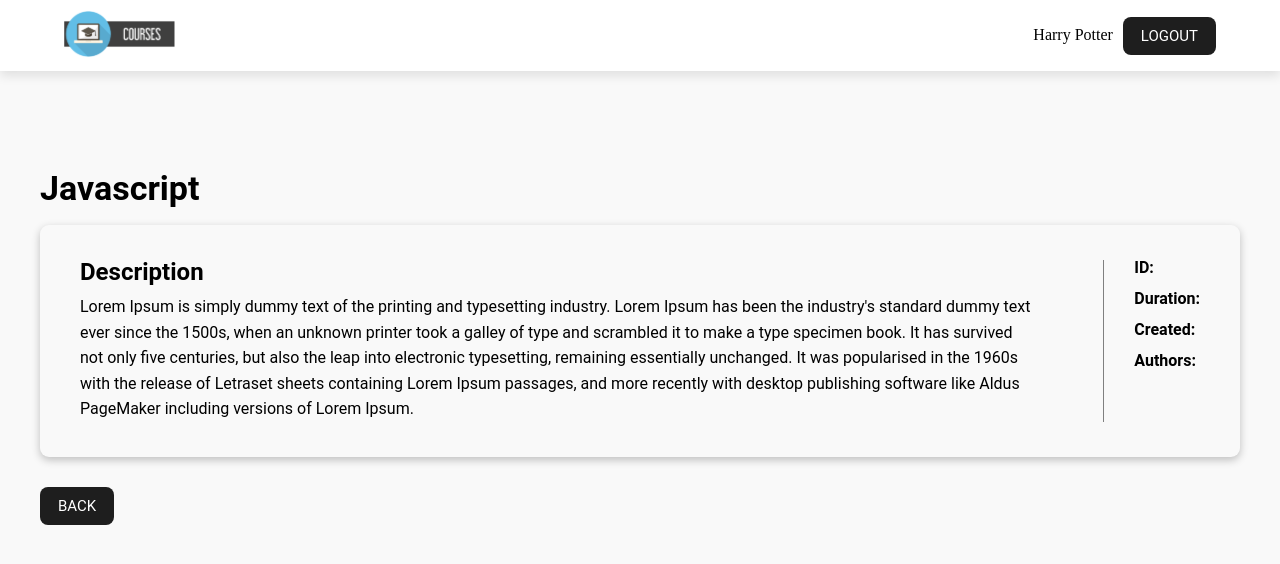
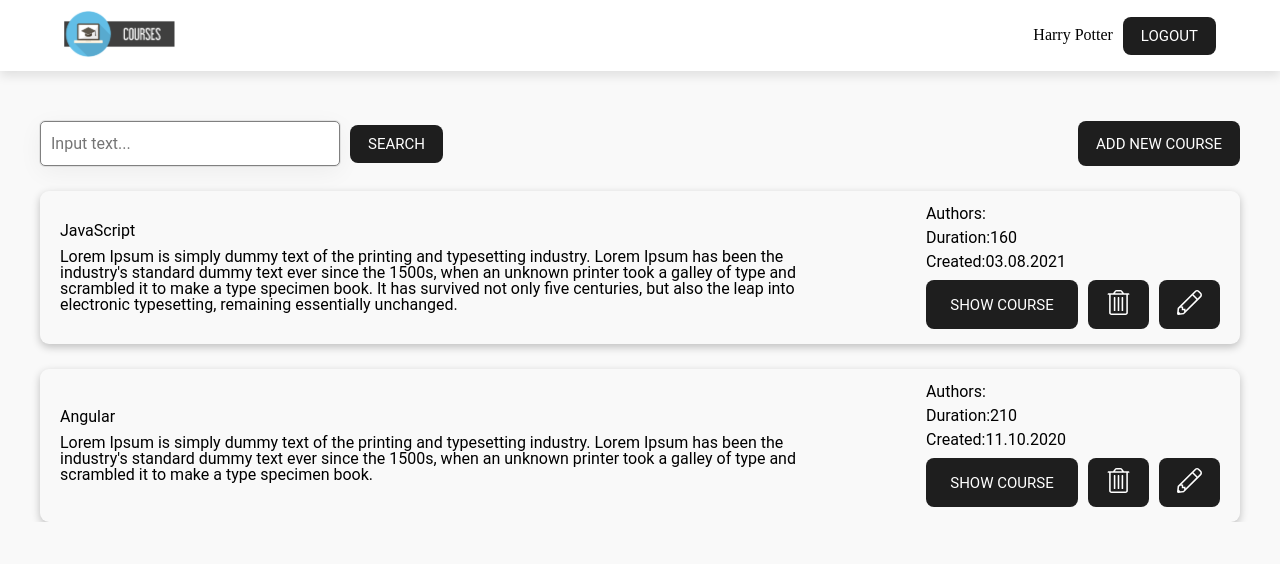
Before and after one commit to soola-sys/react-task-courses, a React (Vite) app in the folder rs-react-app/: page / in a window 1280 px wide. Shown: the top 564 px of the page. Built offline with nearby package versions, Linux system fonts and the light colour scheme.

Commit message:
add: render course-card and add formatDate

```diff
--- a/rs-react-app/src/App.tsx
+++ b/rs-react-app/src/App.tsx
@@ -5,7 +5,7 @@ import './css/course-card.css';
 
 import Header from './components/Header';
 import CourseInfo from './components/CourseInfo';
-// import Courses from './components/Courses';
+import Courses from './components/Courses';
 // import EmptyCoursesList from './components/EmptyCoursesList';
 
 export default function App() {
@@ -14,8 +14,8 @@ export default function App() {
       <div className="wrapper">
         <Header />
         <main className="container">
-        <CourseInfo />
-        {/* <Courses /> */}
+        {/* <CourseInfo /> */}
+        <Courses />
         {/* <EmptyCoursesList /> */}
         </main>
       </div>
--- a/rs-react-app/src/components/CourseCard.tsx
+++ b/rs-react-app/src/components/CourseCard.tsx
@@ -1,31 +1,29 @@
 
 import deleteIcon from "../assets/Icon-Trash.svg";
 import editIcon from "../assets/Icon-Edit.svg";
+import type { CourseItemProps } from "../types/types";
+import { formatDate } from "../utils/formatDate";
 
-const CourseCard = () => {
+type CourseProp = {
+  course: CourseItemProps
+}
+
+const CourseCard = ({ course }: CourseProp) => {
+  const { title, description, duration, creationDate } = course;
   return (
 <div className="courseCard">
     <div className="courseCard-inner">
       <div className="courseCard-content">
-        <h3 className="courseCard-title">React</h3>
+        <h3 className="courseCard-title">{title}</h3>
         <p className="courseCard-text">
-          Lorem Ipsum is simply dummy text of the printing and typesetting
-          industry. Lorem Ipsum has been the industry's standard dummy text
-          ever since the 1500s, when an unknown printer took a galley of
-          type and scrambled it to make a type specimen book. It has
-          survived not only five centuries, but also the leap into
-          electronic typesetting, remaining essentially unchanged. It was
-          popularised in the 1960s with the release of Letraset sheets
-          containing Lorem Ipsum passages, and more recently with desktop
-          publishing software like Aldus PageMaker including versions of
-          Lorem Ipsum.
+          {description}
         </p>
       </div>
       <div className="courseCard-content-right">
         <ul className="courseCard-content-right courseCard-list">
-          <li><p>Authors:</p></li>
-          <li><p>Duration:</p></li>
-          <li><p>Created:</p></li>
+          <li><span>Authors:</span></li>
+          <li><span>Duration:</span>{duration}</li>
+          <li><span>Created:</span>{formatDate(creationDate)}</li>
         </ul>
         <div className="courseCard-content-right courseCard-btns">
           <button className="courseCard-showBtn btn-primary">Show course</button>
--- a/rs-react-app/src/components/CourseInfo.tsx
+++ b/rs-react-app/src/components/CourseInfo.tsx
@@ -21,10 +21,10 @@ const CourseInfo = () => {
                     <div className="vertical"></div>
                     <div className="courseInfo-content-right">
                         <ul className="courseInfo-content-right courseInfo-list">
-                            <li><p>ID:</p></li>
-                            <li><p>Duration:</p></li>
-                            <li><p>Created:</p></li>
-                            <li><p>Authors:</p></li>
+                            <li><span>ID:</span></li>
+                            <li><span>Duration:</span></li>
+                            <li><span>Created:</span></li>
+                            <li><span>Authors:</span></li>
                         </ul>
                     </div>
                 </section>
--- a/rs-react-app/src/components/CourseList.tsx
+++ b/rs-react-app/src/components/CourseList.tsx
@@ -1,12 +1,26 @@
 import CourseCard from "./CourseCard";
+import { mockCurrentCoursesList , mockedAuthorsList} from "../mockCoursesList";
+import type { CourseItemProps } from "../types/types";
+
+console.log(mockedAuthorsList);
+
+// interface CourseItemProps {
+//   id: string,
+//   title: string,
+//   description: string,
+//   creationDate: string,
+//   duration: number,
+//   authors: string[] | null;
+// }
+
+type CoursesListType = CourseItemProps[];
 
 const CourseList = () => {
+   const listItems = mockCurrentCoursesList.map((course: CourseItemProps) => <CourseCard key={course.id} course={course} /> )
   return (
     <>
       <section className="courseList">
-        <CourseCard />
-        <CourseCard />
-        <CourseCard />
+       {listItems}
       </section>
     </>
   );
--- a/rs-react-app/src/css/course-card.css
+++ b/rs-react-app/src/css/course-card.css
@@ -16,7 +16,6 @@
 .courseCard-list {
   display: flex;
   align-items: flex-start;
-  font-weight: 700;
   gap: 8px 0;
   flex-direction: column;
 }
@@ -39,9 +38,6 @@
   width: 152px;
 }
 
-.vl {
-  flex: 1;
-  padding: 0.5em;
-  text-align: center;
-  border-right: 1px solid #fff;
+li span:not(:last-child) {
+  margin-right: 10px;
 }
--- a/rs-react-app/src/mockCoursesList.js
+++ b/rs-react-app/src/mockCoursesList.ts
@@ -1,7 +1,3 @@
-export const mockCurrentCoursesList = [
-  ...mockedCoursesList
-]
-
 export const mockedCoursesList = [
   {
     id: 'de5aaa59-90f5-4dbc-b8a9-aaf205c551ba',
@@ -39,3 +35,7 @@ export const mockedAuthorsList = [
     name: 'Valentina Larina'
   }
 ]
+
+export const mockCurrentCoursesList = [
+  ...mockedCoursesList
+]
--- /dev/null
+++ b/rs-react-app/src/types/types.ts
@@ -0,0 +1,8 @@
+export interface CourseItemProps {
+  id: string,
+  title: string,
+  description: string,
+  creationDate: string,
+  duration: number,
+  authors: string[] | null;
+}
--- /dev/null
+++ b/rs-react-app/src/utils/formatDate.ts
@@ -0,0 +1,13 @@
+function padByZero(input: number | Date) {
+  return input.toString().padStart(2, '0');
+}
+
+export const formatDate = (dateStr: string) => {
+  if(typeof dateStr === 'string') {
+    const date = new Date(dateStr);
+    const month = padByZero(date.getMonth() + 1);
+    const day = padByZero(date.getDate());
+    const year = padByZero(date.getFullYear());
+    return `${day}.${month}.${year}`;
+  }
+}
```
